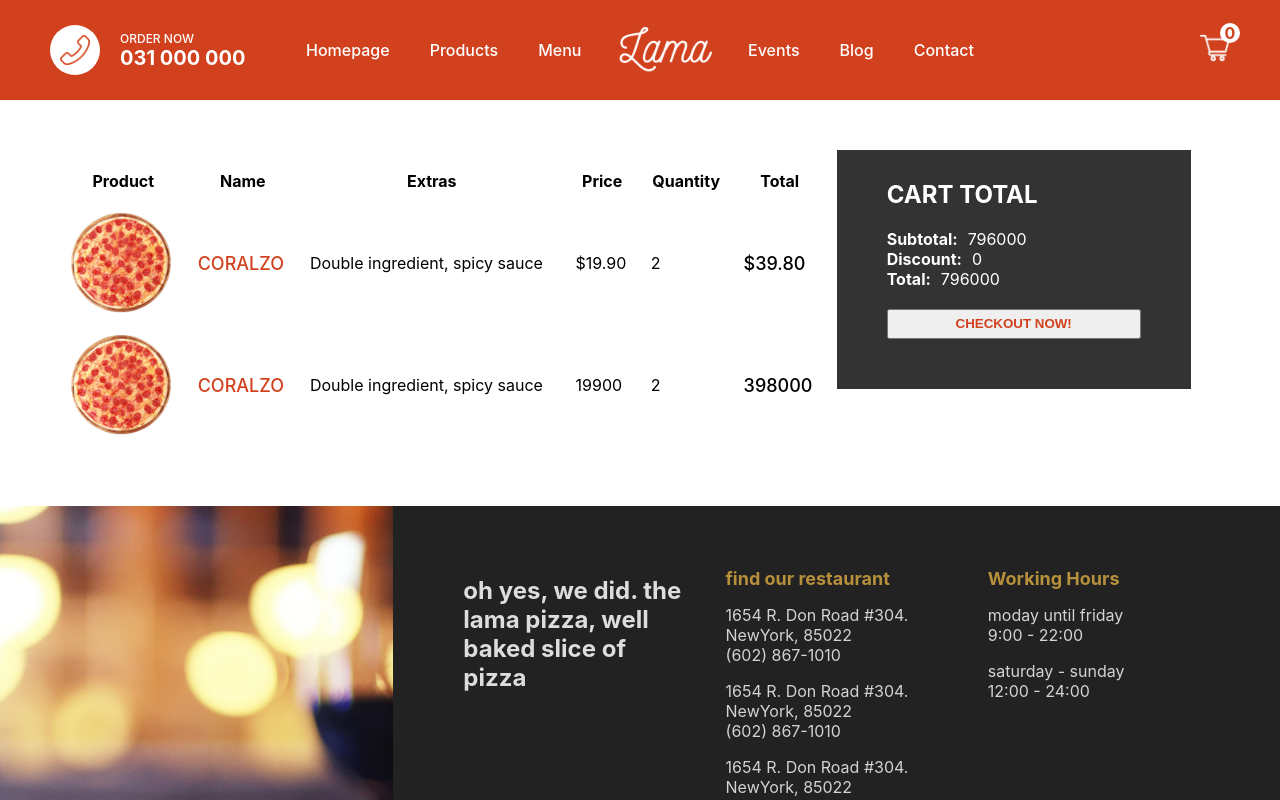
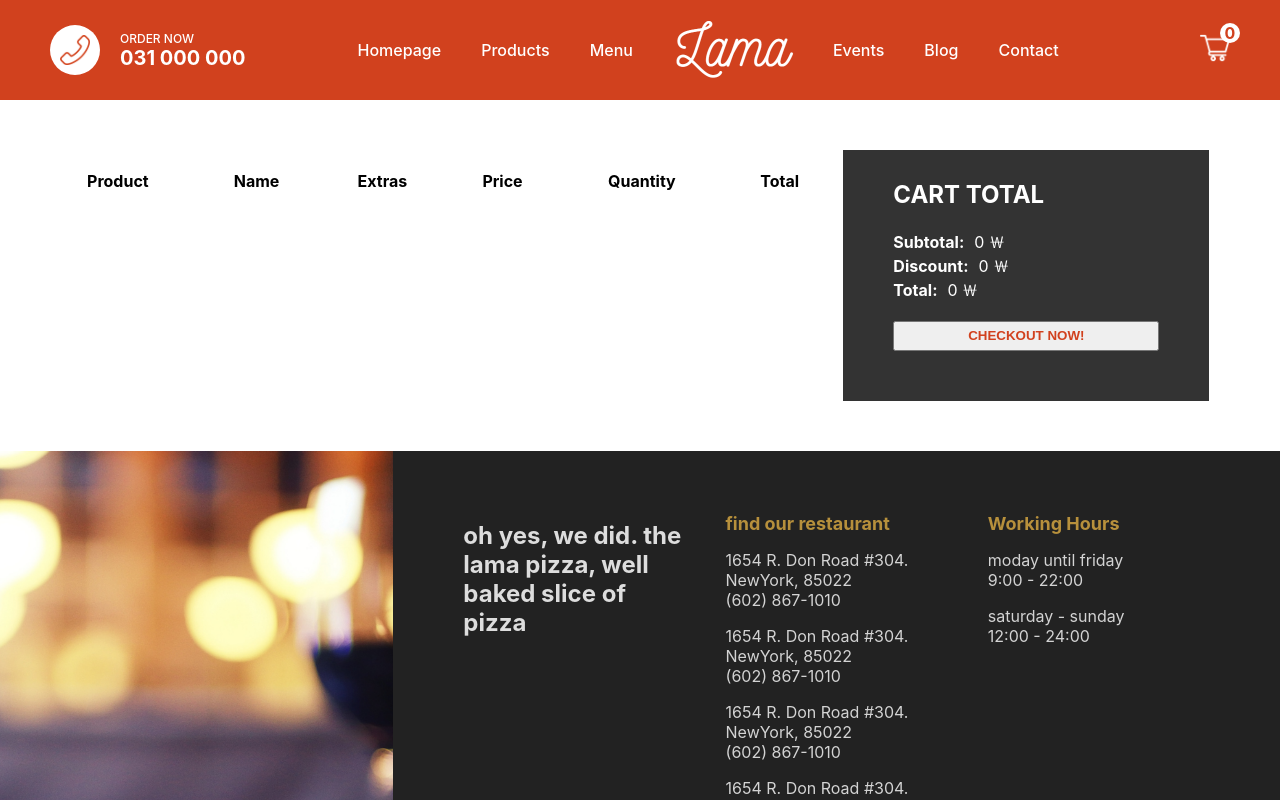
Before and after one commit to kyk1211/next-pizza, a Next.js app: page /Cart in a window 1280 px wide. Shown: the top 800 px of the page. Built offline with nearby package versions, Linux system fonts and the light colour scheme.

Commit message:
cart components redux

```diff
--- a/components/Navbar.tsx
+++ b/components/Navbar.tsx
@@ -2,6 +2,7 @@ import { RootState } from 'slice/store';
 import Image from 'next/image';
 import { useSelector } from 'react-redux';
 import styles from '../styles/Navbar.module.css';
+import Link from 'next/link';
 
 export default function Navbar() {
   const quan = useSelector((state: RootState) => state.cart.quan);
@@ -27,12 +28,16 @@ export default function Navbar() {
           <li className={styles.listItem}>Contact</li>
         </ul>
       </div>
+      <Link href={`/cart`} passHref>
+        <a>
           <div className={styles.item}>
             <div className={styles.cart}>
               <Image src="/img/cart.png" alt="" width="30px" height="30px" />
               <div className={styles.counter}>{quan}</div>
             </div>
           </div>
+        </a>
+      </Link>
     </div>
   );
 }
--- a/components/PizzaList.tsx
+++ b/components/PizzaList.tsx
@@ -1,5 +1,3 @@
-import { InferGetServerSidePropsType } from 'next';
-import { products } from 'types';
 import styles from '../styles/PizzaList.module.css';
 import PizzaCard from './PizzaCard';
 
--- a/pages/Cart.tsx
+++ b/pages/Cart.tsx
@@ -1,11 +1,18 @@
 import Image from 'next/image';
 import styles from '@styles/Cart.module.css';
+import { useAppDispatch } from '@hooks/useAppDispatch';
+import { useSelector } from 'react-redux';
+import { RootState } from '@slice/store';
 
 export default function Cart() {
+  const dispatch = useAppDispatch();
+  const cart = useSelector((state: RootState) => state.cart);
+
   return (
     <div className={styles.container}>
       <div className={styles.left}>
         <table className={styles.table}>
+          <thead>
             <tr className={styles.trTitle}>
               <th>Product</th>
               <th>Name</th>
@@ -14,77 +21,60 @@ export default function Cart() {
               <th>Quantity</th>
               <th>Total</th>
             </tr>
-          <tr className={styles.tr}>
-            <td>
+          </thead>
+          <tbody>
+            {cart.products.map((product, idx) => (
+              <tr className={styles.tr} key={idx}>
+                <td style={{ display: 'flex', justifyContent: 'center' }}>
                   <div className={styles.imgContainer}>
                     <Image
-                  src="/img/pizza.png"
+                      src={product.img}
                       layout="fill"
-                  objectFit="cover"
+                      objectFit="contain"
                       alt=""
                     />
                   </div>
                 </td>
                 <td>
-              <span className={styles.name}>CORALZO</span>
+                  <span className={styles.name}>{product.title}</span>
                 </td>
                 <td>
-              <span className={styles.extras}>
-                Double ingredient, spicy sauce
+                  {product.extras.map((extra, idx) => (
+                    <span className={styles.extras} key={idx}>
+                      {extra.text}
                     </span>
+                  ))}
                 </td>
                 <td>
-              <span className={styles.price}>$19.90</span>
+                  <span className={styles.price}>{`${product.price} ￦`}</span>
                 </td>
                 <td>
-              <span className={styles.quantity}>2</span>
+                  <span className={styles.quantity}>{product.quan}</span>
                 </td>
                 <td>
-              <span className={styles.total}>$39.80</span>
+                  <span className={styles.total}>{`${
+                    product.price * product.quan
+                  } ￦`}</span>
                 </td>
               </tr>
-          <tr className={styles.tr}>
-            <td>
-              <div className={styles.imgContainer}>
-                <Image
-                  src="/img/pizza.png"
-                  layout="fill"
-                  objectFit="cover"
-                  alt=""
-                />
-              </div>
-            </td>
-            <td>
-              <span className={styles.name}>CORALZO</span>
-            </td>
-            <td>
-              <span className={styles.extras}>
-                Double ingredient, spicy sauce
-              </span>
-            </td>
-            <td>
-              <span className={styles.price}>19900</span>
-            </td>
-            <td>
-              <span className={styles.quantity}>2</span>
-            </td>
-            <td>
-              <span className={styles.total}>398000</span>
-            </td>
-          </tr>
+            ))}
+          </tbody>
         </table>
       </div>
       <div className={styles.right}>
         <div className={styles.wrapper}>
           <h2 className={styles.title}>CART TOTAL</h2>
           <div className={styles.totalText}>
-            <b className={styles.totalTextTitle}>Subtotal:</b>796000
+            <b className={styles.totalTextTitle}>Subtotal:</b>
+            {`${cart.total} ￦`}
           </div>
           <div className={styles.totalText}>
-            <b className={styles.totalTextTitle}>Discount:</b>0
+            <b className={styles.totalTextTitle}>Discount:</b>
+            {`0 ￦`}
           </div>
           <div className={styles.totalText}>
-            <b className={styles.totalTextTitle}>Total:</b>796000
+            <b className={styles.totalTextTitle}>Total:</b>
+            {`${cart.total} ￦`}
           </div>
           <button className={styles.button}>CHECKOUT NOW!</button>
         </div>
--- a/slice/cartSlice.ts
+++ b/slice/cartSlice.ts
@@ -1,8 +1,13 @@
-import { createSlice } from '@reduxjs/toolkit';
-import { RootState } from './store';
+import { createSlice, PayloadAction } from '@reduxjs/toolkit';
+
+interface cartInfo extends products {
+  price: number;
+  quan: number;
+  extras: Opts[];
+}
 
 interface InitialState {
-  products: any[];
+  products: cartInfo[];
   quan: number;
   total: number;
 }
@@ -13,10 +18,10 @@ const cartSlice = createSlice({
   name: 'cart',
   initialState,
   reducers: {
-    addProduct: (state, action) => {
+    addProduct: (state, action: PayloadAction<cartInfo>) => {
       state.products.push(action.payload);
       state.quan += 1;
-      state.total += action.payload.price * action.payload.quantity;
+      state.total += action.payload.price * action.payload.quan;
     },
     reset: (state) => {
       state = initialState;
--- a/styles/Cart.module.css
+++ b/styles/Cart.module.css
@@ -1,6 +1,7 @@
 .container {
-  padding: 50px;
+  padding: 50px 30px;
   display: flex;
+  flex-wrap: wrap;
 }
 
 .left {
@@ -20,6 +21,7 @@
 .table {
   width: 100%;
   border-spacing: 20px;
+  text-align: center;
 }
 
 .name {
```
Also changed, not shown: components/PizzaCard.tsx (+6 -4 lines), pages/product/[id].tsx (+7 -15 lines), types/index.d.ts (+9 -3 lines). Lines whose indentation alone changed are shown as unchanged.
